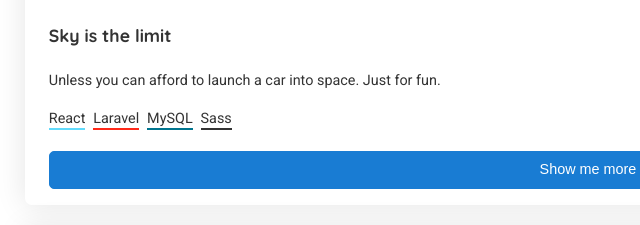
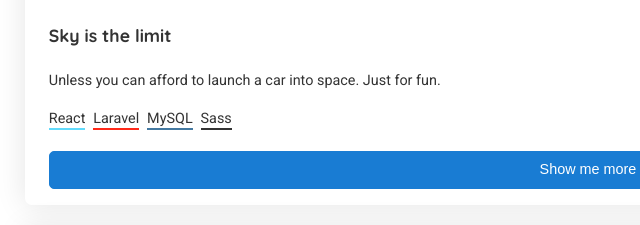
Before and after one commit to PetrBelecky/portfolio, a website: page src/index.html in a window 1280 px wide. Shown: the part 1575-1800 px from the top of the page, 52-692 px from the left. Drawn offline with nearby package versions, Linux system fonts and the light colour scheme; files that its build step writes are made by us from their sources.

Commit message:
Add new colors

```diff
--- a/src/scss/helpers/_colors.scss
+++ b/src/scss/helpers/_colors.scss
@@ -5,6 +5,8 @@ $color-text: #333333;
 $color-primary: #197cd3;
 $color-secondary: #ce4a7e;
 $color-tertiary: #a40000;
+$color-green: #12922c;
+$color-yellow: #ebbc22;
 
 $color-shadow: #0000001a;
 $color-fill: #fafafa;
@@ -20,4 +22,8 @@ $color-tag-js: #f0db4f;
 $color-tag-php: #777bb3;
 $color-tag-react: #61dafb;
 $color-tag-laravel: #ff2919;
-$color-tag-mysql: #00758f;
+$color-tag-git: #ef391a;
+$color-tag-mysql: #4479a1;
+$color-tag-webpack: #8dd6f9;
+$color-tag-sass: #bf4080;
+$color-tag-sql: #4124f5;
```
